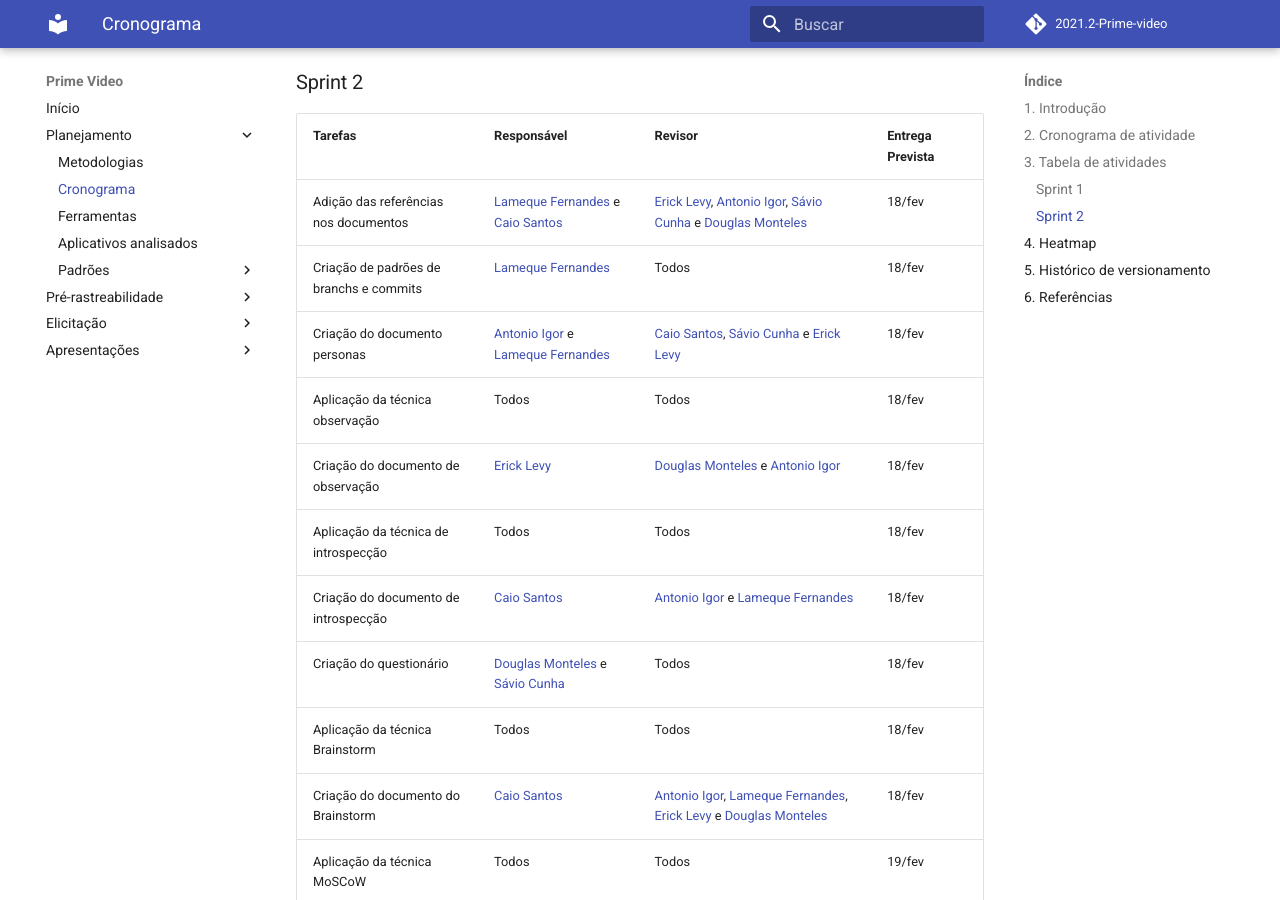
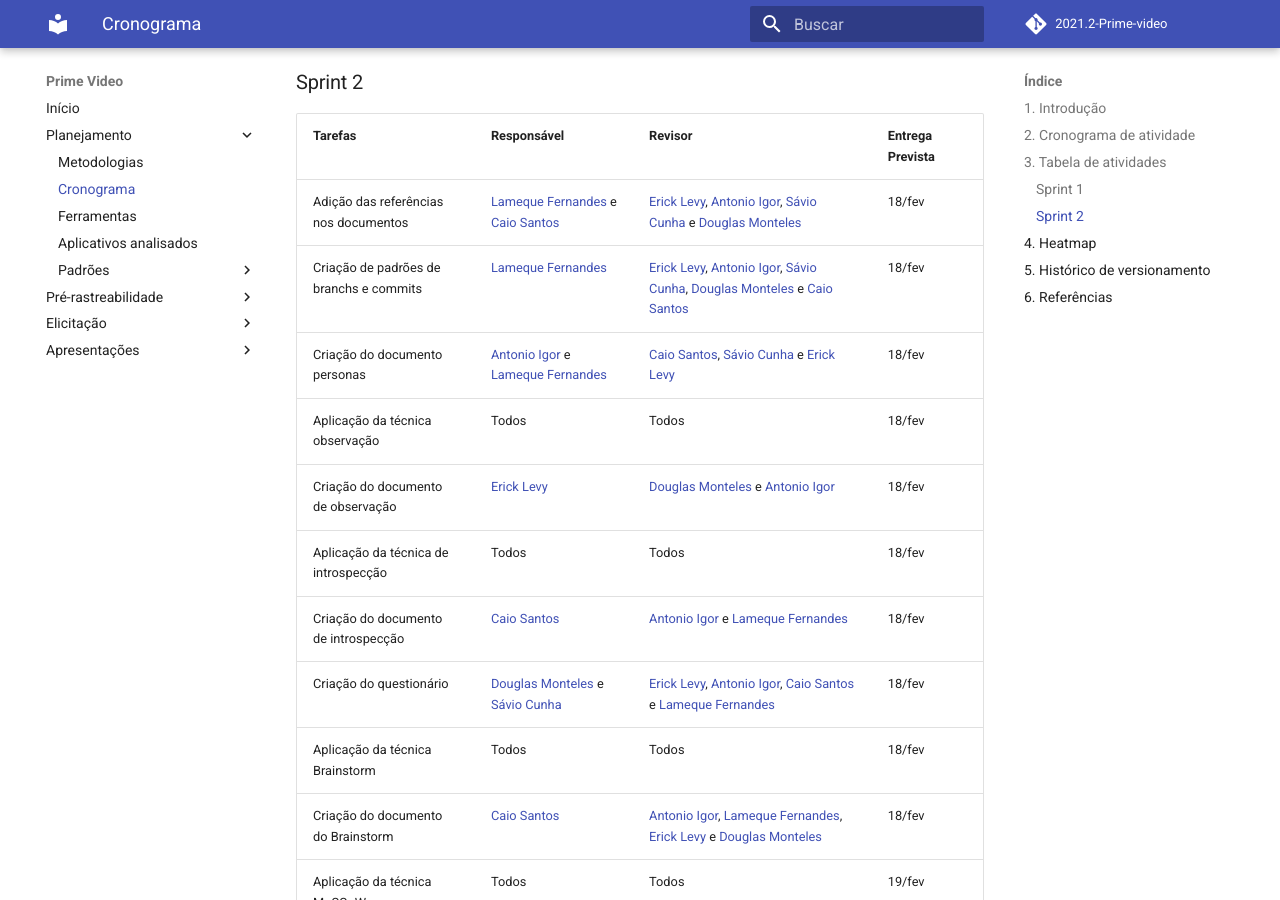
Before and after one commit to Requisitos-de-Software/2021.2-Prime-video, an MkDocs documentation site: the page built from docs/planejamento/cronograma.md, in a window 1280 px wide and 900 px high, scrolled down 1085 px. Built offline with MkDocs 1.6.1 and Material for MkDocs 9.7.7, drawn with Linux system fonts in a browser that asks for light colours; comment, search, counter and statistics services are not loaded.

Commit message:
Atualizando os revisores da sprint 2

```diff
--- a/docs/planejamento/cronograma.md
+++ b/docs/planejamento/cronograma.md
@@ -38,17 +38,17 @@
 | Tarefas         | Responsável   | Revisor         | Entrega Prevista |
 | --------------- | ------------- | --------------- | ---------------- |
 | Adição das referências nos documentos | [Lameque Fernandes](https://github.com/lamequefernandes) e [Caio Santos](https://github.com/caiobsantos) | [Erick Levy](https://github.com/ericklevy), [Antonio Igor](https://github.com/antonioigorcarvalho), [Sávio Cunha](https://github.com/savioc2) e [Douglas Monteles](https://github.com/douglasmonteles) | 18/fev |
-| Criação de padrões de branchs e commits | [Lameque Fernandes](https://github.com/lamequefernandes) | Todos | 18/fev |
+| Criação de padrões de branchs e commits | [Lameque Fernandes](https://github.com/lamequefernandes) | [Erick Levy](https://github.com/ericklevy), [Antonio Igor](https://github.com/antonioigorcarvalho), [Sávio Cunha](https://github.com/savioc2), [Douglas Monteles](https://github.com/douglasmonteles) e [Caio Santos](https://github.com/caiobsantos) | 18/fev |
 | Criação do documento personas | [Antonio Igor](https://github.com/antonioigorcarvalho) e [Lameque Fernandes](https://github.com/lamequefernandes) | [Caio Santos](https://github.com/caiobsantos), [Sávio Cunha](https://github.com/savioc2) e [Erick Levy](https://github.com/ericklevy) | 18/fev |
 | Aplicação da técnica observação | Todos | Todos | 18/fev |
 | Criação do documento de observação | [Erick Levy](https://github.com/ericklevy) | [Douglas Monteles](https://github.com/douglasmonteles) e [Antonio Igor](https://github.com/antonioigorcarvalho) | 18/fev |
 | Aplicação da técnica de introspecção | Todos | Todos | 18/fev |
 | Criação do documento de introspecção | [Caio Santos](https://github.com/caiobsantos) | [Antonio Igor](https://github.com/antonioigorcarvalho) e [Lameque Fernandes](https://github.com/lamequefernandes) | 18/fev |
-| Criação do questionário | [Douglas Monteles](https://github.com/douglasmonteles) e [Sávio Cunha](https://github.com/savioc2) | Todos | 18/fev |
+| Criação do questionário | [Douglas Monteles](https://github.com/douglasmonteles) e [Sávio Cunha](https://github.com/savioc2) | [Erick Levy](https://github.com/ericklevy), [Antonio Igor](https://github.com/antonioigorcarvalho), [Caio Santos](https://github.com/caiobsantos) e [Lameque Fernandes](https://github.com/lamequefernandes) | 18/fev |
 | Aplicação da técnica Brainstorm | Todos | Todos | 18/fev |
 | Criação do documento do Brainstorm  | [Caio Santos](https://github.com/caiobsantos) | [Antonio Igor](https://github.com/antonioigorcarvalho), [Lameque Fernandes](https://github.com/lamequefernandes), [Erick Levy](https://github.com/ericklevy) e [Douglas Monteles](https://github.com/douglasmonteles) | 18/fev |
 | Aplicação da técnica MoSCoW | Todos | Todos | 19/fev |
-| Criação do documento MoSCoW | [Lameque Fernandes](https://github.com/lamequefernandes) | [Antonio Igor](https://github.com/antonioigorcarvalho), [Douglas Monteles](https://github.com/douglasmonteles), [Caio Santos](https://github.com/caiobsantos) e [Erick Levy](https://github.com/ericklevy) | 19 fev | Criação do documento de Conclusão | [Antonio Igor](https://github.com/antonioigorcarvalho) | [Caio Santos](https://github.com/caiobsantos), [Lameque Fernandes](https://github.com/lamequefernandes), [Erick Levy](https://github.com/ericklevy) e [Douglas Monteles](https://github.com/douglasmonteles) | 19/fev |
+| Criação do documento MoSCoW | [Lameque Fernandes](https://github.com/lamequefernandes) | [Antonio Igor](https://github.com/antonioigorcarvalho), [Douglas Monteles](https://github.com/douglasmonteles), [Caio Santos](https://github.com/caiobsantos) e [Erick Levy](https://github.com/ericklevy) | 19 fev | Criação do documento de Conclusão | [Antonio Igor](https://github.com/antonioigorcarvalho) | [Caio Santos](https://github.com/caiobsantos), [Lameque Fernandes](https://github.com/lamequefernandes), [Erick Levy](https://github.com/ericklevy), [Douglas Monteles](https://github.com/douglasmonteles) e [Sávio Cunha](https://github.com/savioc2) | 19/fev |
 | Gravação da apresentação | Todos |  Todos  | 20/fev |
 
 ## 4. Heatmap
```
